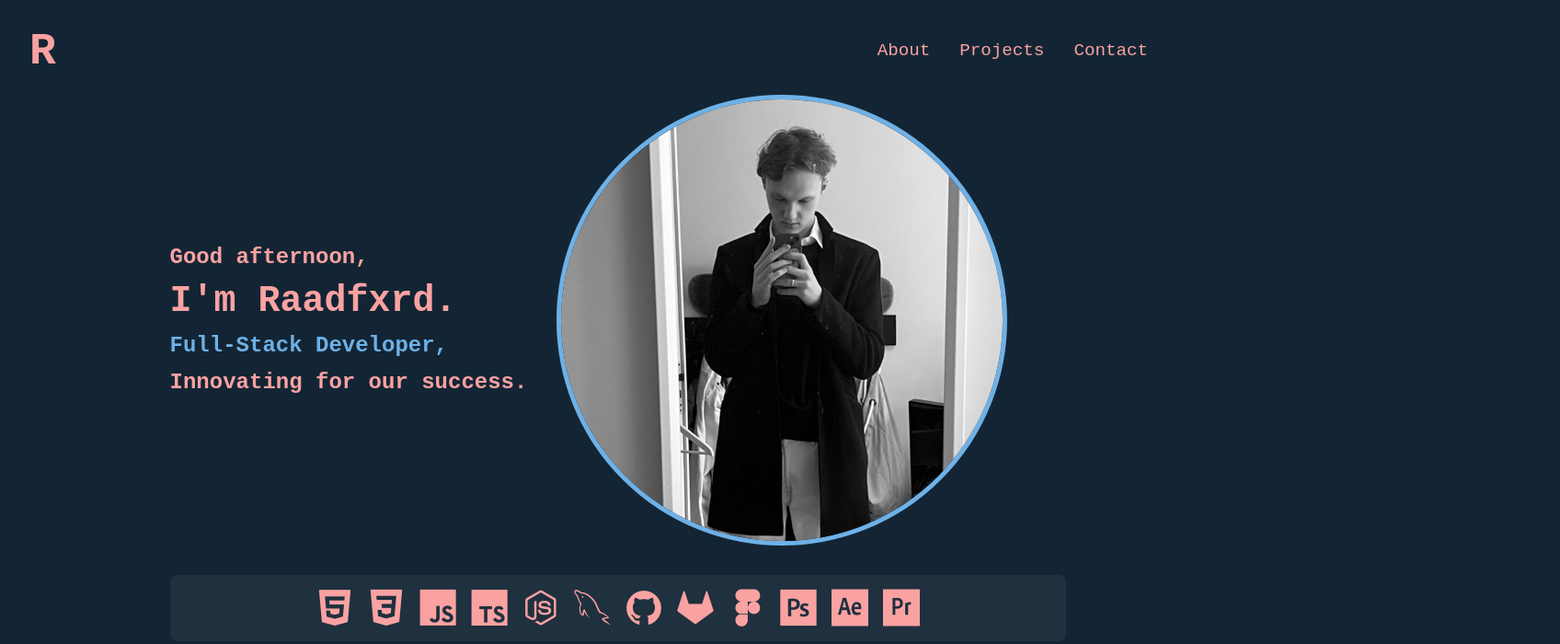
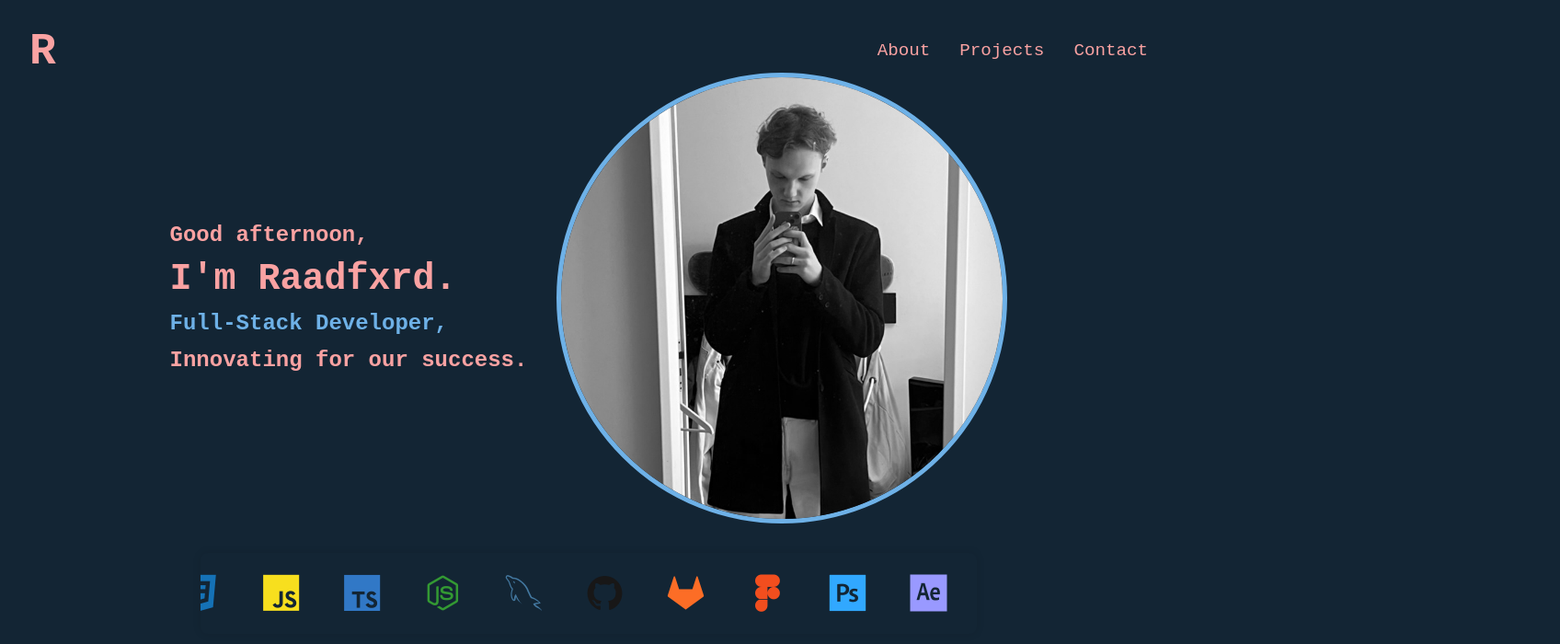
Before and after one commit to Raadfxrd/Portfolio, a Vue app: page /#/ in a window 1280 px wide. Shown: the top 700 px of the page at 92% size, 1696 px wide, since content can reach past the window. Built offline with nearby package versions, Linux system fonts and the light colour scheme.

Commit message:
Added tech icon stack that rotates across the hero.

```diff
--- a/src/assets/main.css
+++ b/src/assets/main.css
@@ -9,6 +9,7 @@ body {
   font-family: var(--font);
   background-color: var(--color-primary-dark);
   color: var(--color-primary-light);
+  overflow: hidden;
 }
 
 h1 {
--- a/src/pages/Home/Components/WelcomeComponent.vue
+++ b/src/pages/Home/Components/WelcomeComponent.vue
@@ -14,7 +14,9 @@
           <img class="raadfxrd" src="../../../assets/img/raadfxrd.jpeg" alt="Raadfxrd" />
         </div>
       </div>
+      <div class="tech-stack-container">
         <div class="tech-stack">
+          <div class="tech-group">
             <i class="devicon-html5-plain" title="HTML5"></i>
             <i class="devicon-css3-plain" title="CSS3"></i>
             <i class="devicon-javascript-plain" title="JavaScript"></i>
@@ -27,6 +29,22 @@
             <i class="devicon-photoshop-plain" title="Adobe Photoshop"></i>
             <i class="devicon-aftereffects-plain" title="Adobe After Effects"></i>
             <i class="devicon-premierepro-plain" title="Adobe Premiere Pro"></i>
+          </div>
+          <div class="tech-group">
+            <i class="devicon-html5-plain" title="HTML5"></i>
+            <i class="devicon-css3-plain" title="CSS3"></i>
+            <i class="devicon-javascript-plain" title="JavaScript"></i>
+            <i class="devicon-typescript-plain" title="TypeScript"></i>
+            <i class="devicon-nodejs-plain" title="Node.js"></i>
+            <i class="devicon-mysql-plain" title="MySQL"></i>
+            <i class="devicon-github-original" title="GitHub"></i>
+            <i class="devicon-gitlab-plain" title="GitLab"></i>
+            <i class="devicon-figma-plain" title="Figma"></i>
+            <i class="devicon-photoshop-plain" title="Adobe Photoshop"></i>
+            <i class="devicon-aftereffects-plain" title="Adobe After Effects"></i>
+            <i class="devicon-premierepro-plain" title="Adobe Premiere Pro"></i>
+          </div>
+        </div>
       </div>
     </div>
   </section>
@@ -92,10 +110,6 @@ onMounted(() => {
   animation-delay: 0.5s;
 }
 
-.welcome-slogan {
-  animation-delay: 1s;
-}
-
 .welcome-img {
   height: 30rem;
   width: 30rem;
@@ -106,6 +120,10 @@ onMounted(() => {
   animation: fadeIn 1s forwards 1.5s;
 }
 
+.welcome-slogan {
+  animation-delay: 1s;
+}
+
 .raadfxrd {
   height: 100%;
   width: 100%;
@@ -114,25 +132,57 @@ onMounted(() => {
   filter: grayscale(100%);
 }
 
+.tech-stack-container {
+  width: 40%;
+  overflow: hidden;
+  border-radius: 8px;
+  margin: 2rem auto;
+  padding: 1.5rem 0;
+  position: relative;
+  box-shadow: 0 0 10px rgba(0, 0, 0, 0.1);
+}
+
+/* Left fade mask */
+.tech-stack-container::before,
+.tech-stack-container::after {
+  content: '';
+  position: absolute;
+  top: 0;
+  width: 150px;
+  height: 100%;
+  z-index: 2;
+}
+
 .tech-stack {
   display: flex;
-  gap: 1rem;
-  justify-content: center;
+  width: max-content;
+  animation: scroll 40s linear infinite;
+}
+
+@keyframes scroll {
+  0% {
+    transform: translateX(0);
+  }
+  100% {
+    transform: translateX(-50%);
+  }
+}
+
+.tech-group {
+  display: flex;
+  gap: 3rem;
+  padding: 0 1.5rem;
   align-items: center;
-  margin-top: 2rem;
-  padding: 1rem 2rem;
-  width: 100%;
-  background: rgba(255, 255, 255, 0.05);
-  border-radius: 8px;
 }
 
 .tech-stack i {
   font-size: 2.5rem;
-  transition: transform 0.2s ease-in-out;
+  transition: all 0.3s ease;
 }
 
 .tech-stack i:hover {
   transform: scale(1.2);
+  filter: brightness(1.2);
 }
 
 .welcome-rotating.fadeOut {
@@ -141,6 +191,44 @@ onMounted(() => {
 
 .welcome-rotating.fadeIn {
   animation: fadeIn 0.5s forwards;
+}
+
+/* Tech Stack Icons color overrides */
+.devicon-html5-plain {
+  color: #e34f26;
+}
+.devicon-css3-plain {
+  color: #1572b6;
+}
+.devicon-javascript-plain {
+  color: #f7df1e;
+}
+.devicon-typescript-plain {
+  color: #3178c6;
+}
+.devicon-nodejs-plain {
+  color: #339933;
+}
+.devicon-mysql-plain {
+  color: #4479a1;
+}
+.devicon-github-original {
+  color: #181717;
+}
+.devicon-gitlab-plain {
+  color: #fc6d26;
+}
+.devicon-figma-plain {
+  color: #f24e1e;
+}
+.devicon-photoshop-plain {
+  color: #31a8ff;
+}
+.devicon-aftereffects-plain {
+  color: #9999ff;
+}
+.devicon-premierepro-plain {
+  color: #9999ff;
 }
 
 @keyframes fadeIn {
```
Lines whose indentation alone changed are shown as unchanged.
